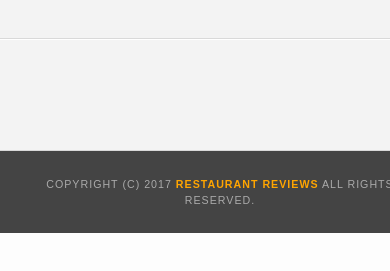
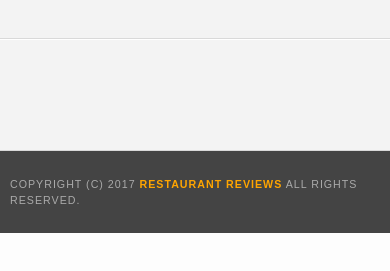
Before and after one commit to booellean/Restaurant-Review-App-Stage-One, a plain HTML site: page restaurant.html in a window 390 px wide. Shown: the part 537-808 px from the top of the page. Drawn offline with nearby package versions, Linux system fonts and the light colour scheme.

Commit message:
feat: Footer is aligned left with word break for all screens 541px or smaller

```diff
--- a/css/styles.css
+++ b/css/styles.css
@@ -403,6 +403,13 @@ img{
     width: 100%;
   }
 }
+@media screen and (max-width: 541px){
+  #footer{
+    padding: 25px 10px;
+    text-align: left;
+    overflow-wrap: break-all;
+  }
+}
 @media screen and (max-width: 498px){
   .select-container{
     flex-flow: column nowrap;
```
